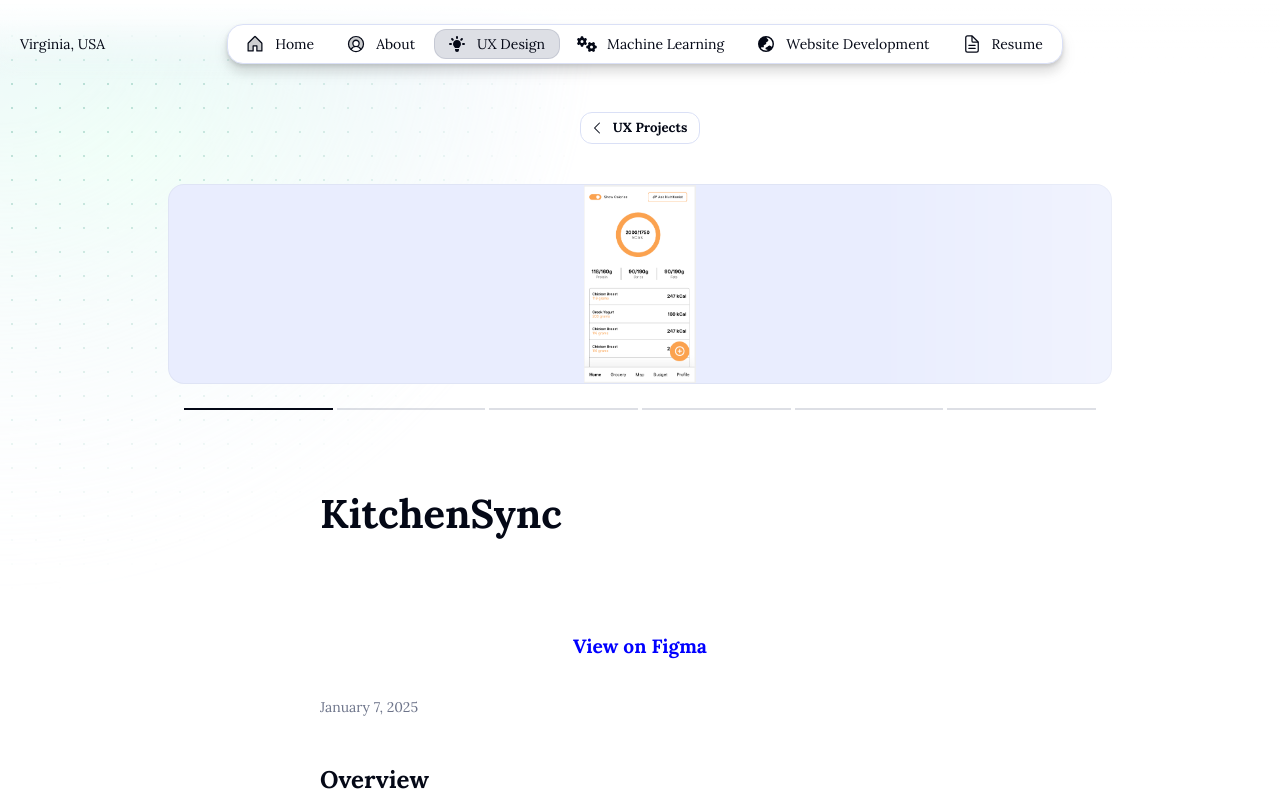
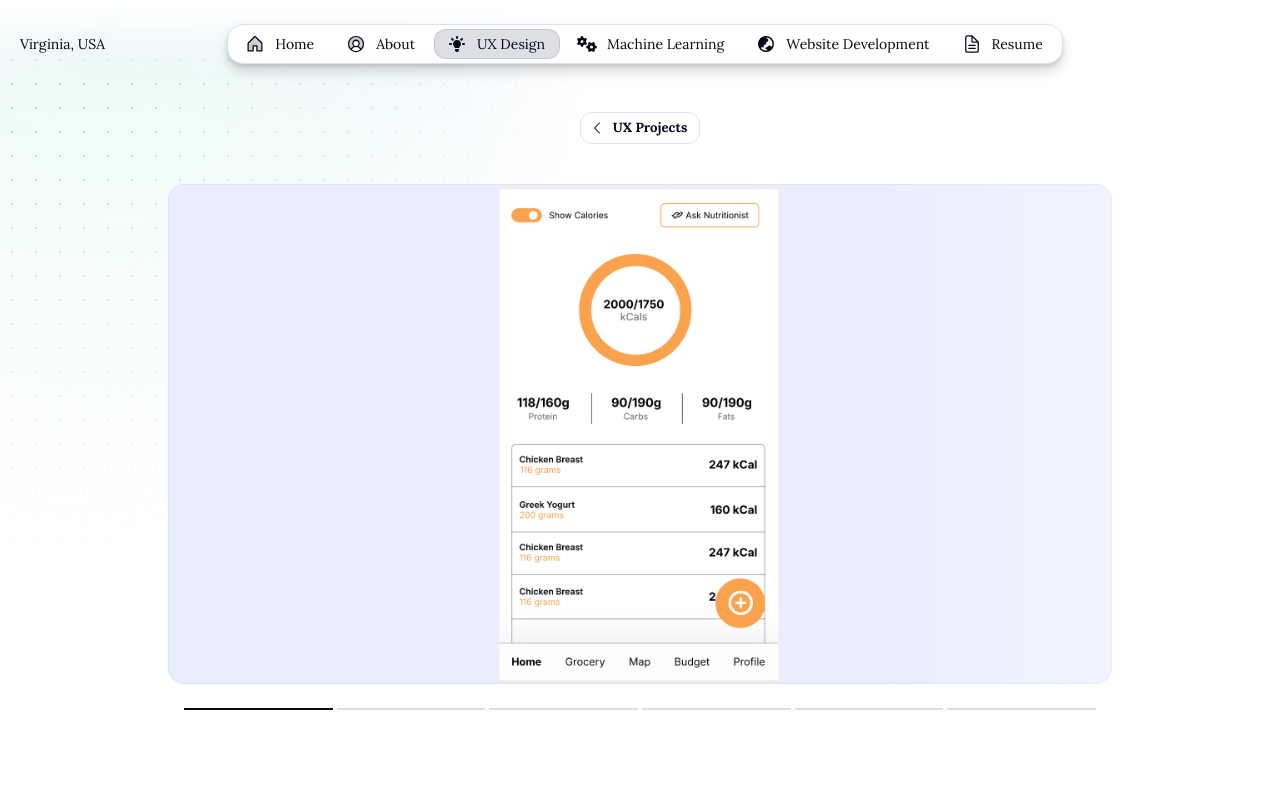
Before and after one commit to tara-morin/website, a Next.js app: page /en/ux/KitchenSync in a window 1280 px wide. Shown: the top 795 px of the page. Built offline with nearby package versions, Linux system fonts and the light colour scheme.

Commit message:
increased mins

```diff
--- a/src/components/ImageCarousel.tsx
+++ b/src/components/ImageCarousel.tsx
@@ -78,8 +78,8 @@ export const ImageCarousel: React.FC<ImageProps> = ({
                             }),
                             width: '100%',
                             height: 'auto',
-                            minWidth:200,
-                            minHeight:200,
+                            minWidth:500,
+                            minHeight:500,
                             maxWidth:1500,
                             maxHeight:1500,
                         }}/>
```
